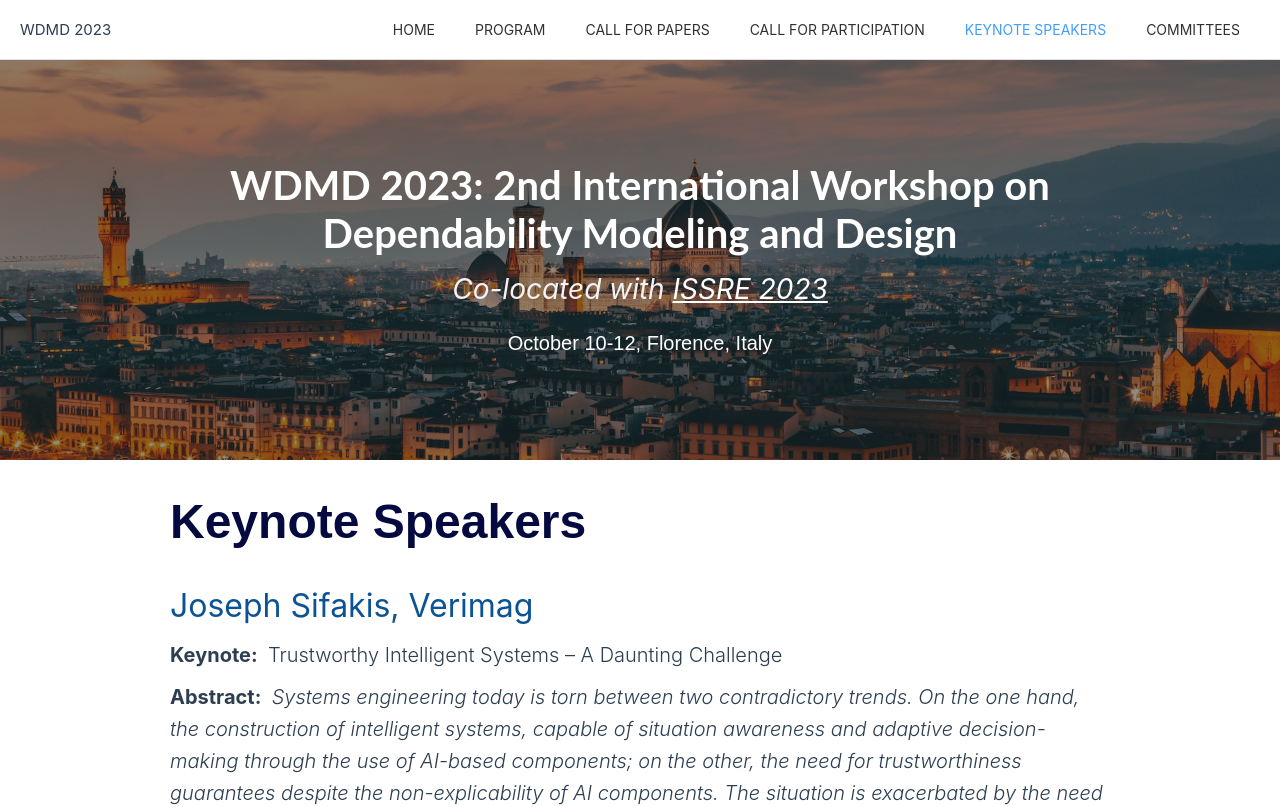
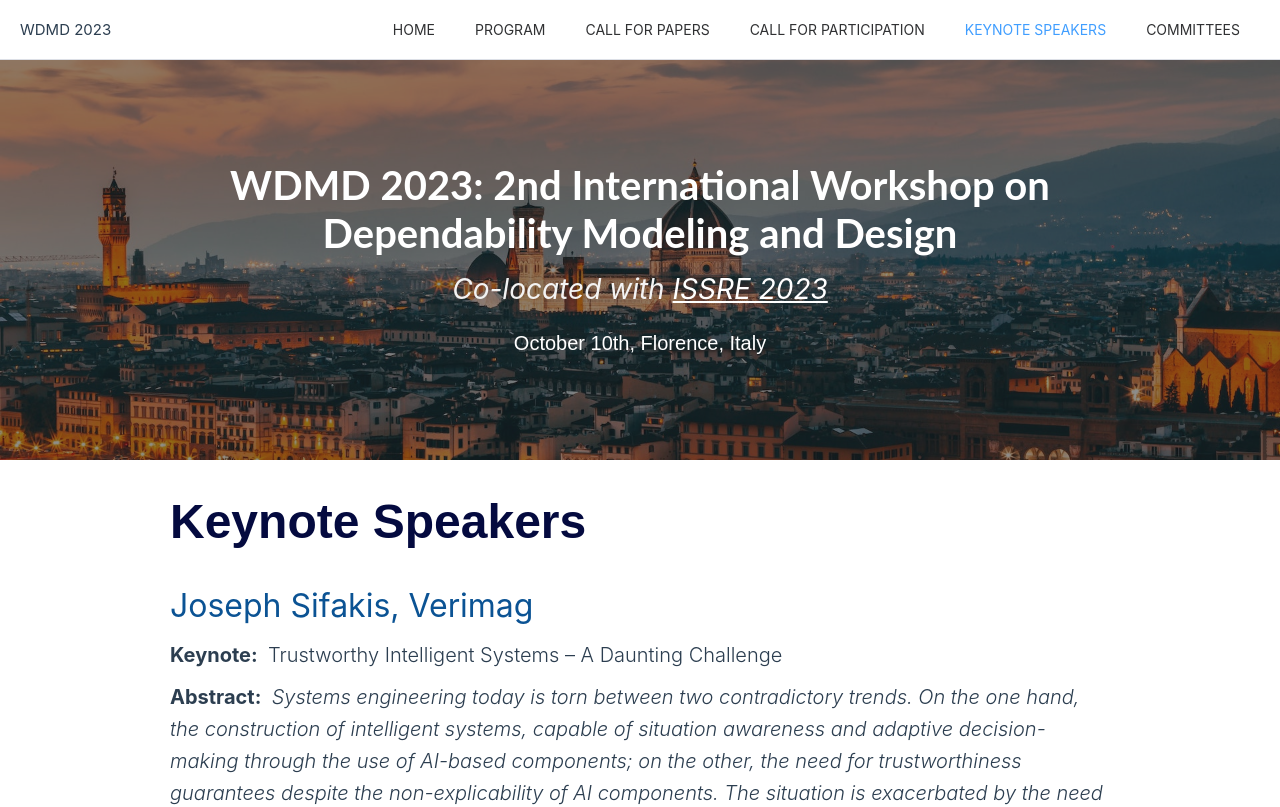
Before and after one commit to issre-wdmd/issre-wdmd.github.io, a Vue app: page /#/keynote/speakers in a window 1280 px wide. Shown: the top 807 px of the page. Built offline with nearby package versions, Linux system fonts and the light colour scheme.

Commit message:
feat: 修改样式和日期

```diff
--- a/src/components/TheBanner.vue
+++ b/src/components/TheBanner.vue
@@ -5,7 +5,7 @@
       <h2 class="title font-lato">WDMD 2023: 2nd International Workshop on </h2>
       <h2 class="title font-lato">Dependability Modeling and Design</h2>
       <div class="subtitle">Co-located with <a href="https://issre.github.io/2023/" target="_blank">ISSRE 2023</a></div>
-      <div class="tip font-merri">October 10-12, Florence, Italy</div>
+      <div class="tip font-merri">October 10th, Florence, Italy</div>
     </div>
   </div>
 </template>
--- a/src/views/KeynoteSpeakersView.vue
+++ b/src/views/KeynoteSpeakersView.vue
@@ -94,6 +94,8 @@
       </div>
     </div>
 
+    <el-divider />
+
     <div class="title2 section-title">Ryan Cotterell, ETH Zürich</div>
     <p class="pa-content p">TBD</p>
   </div>
```
